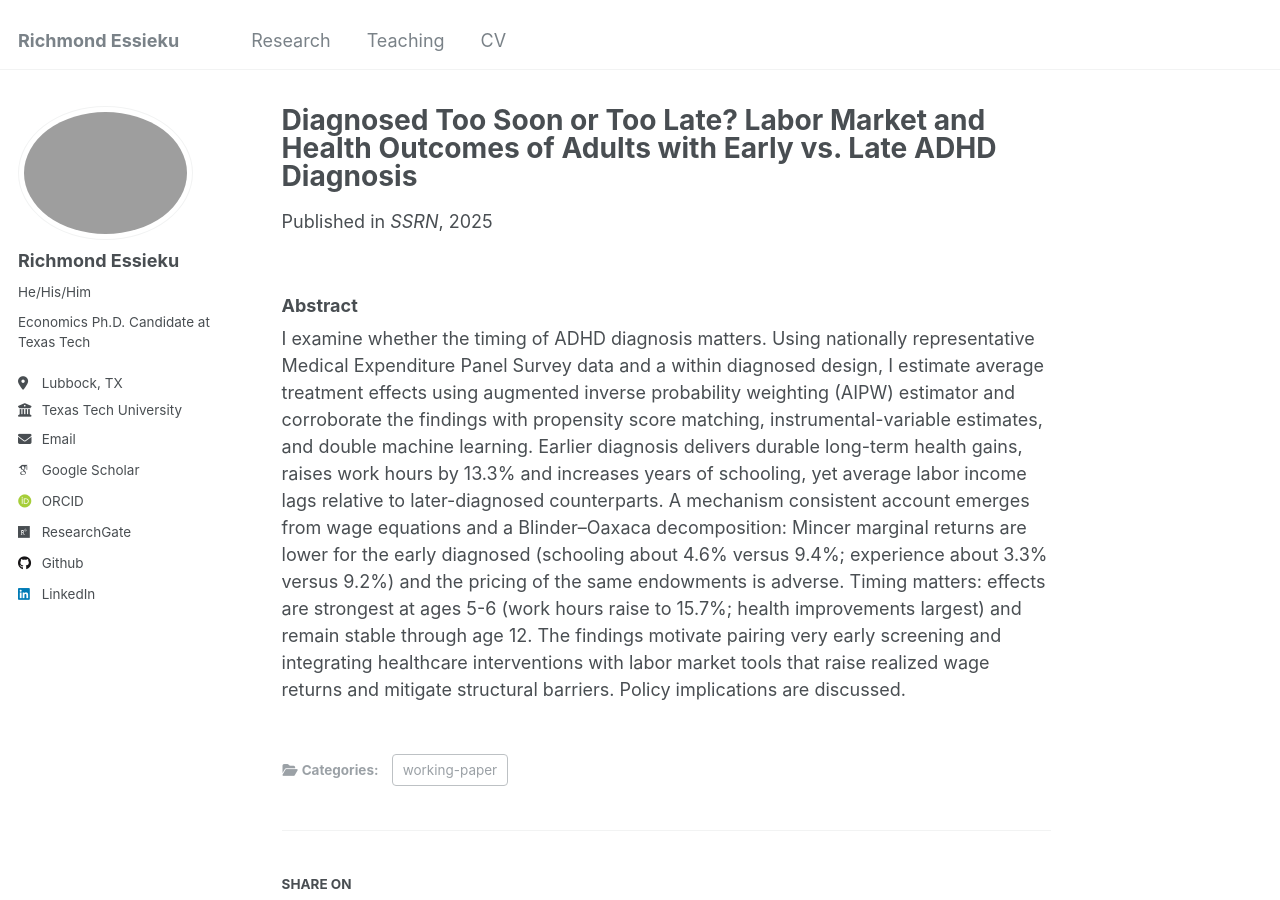
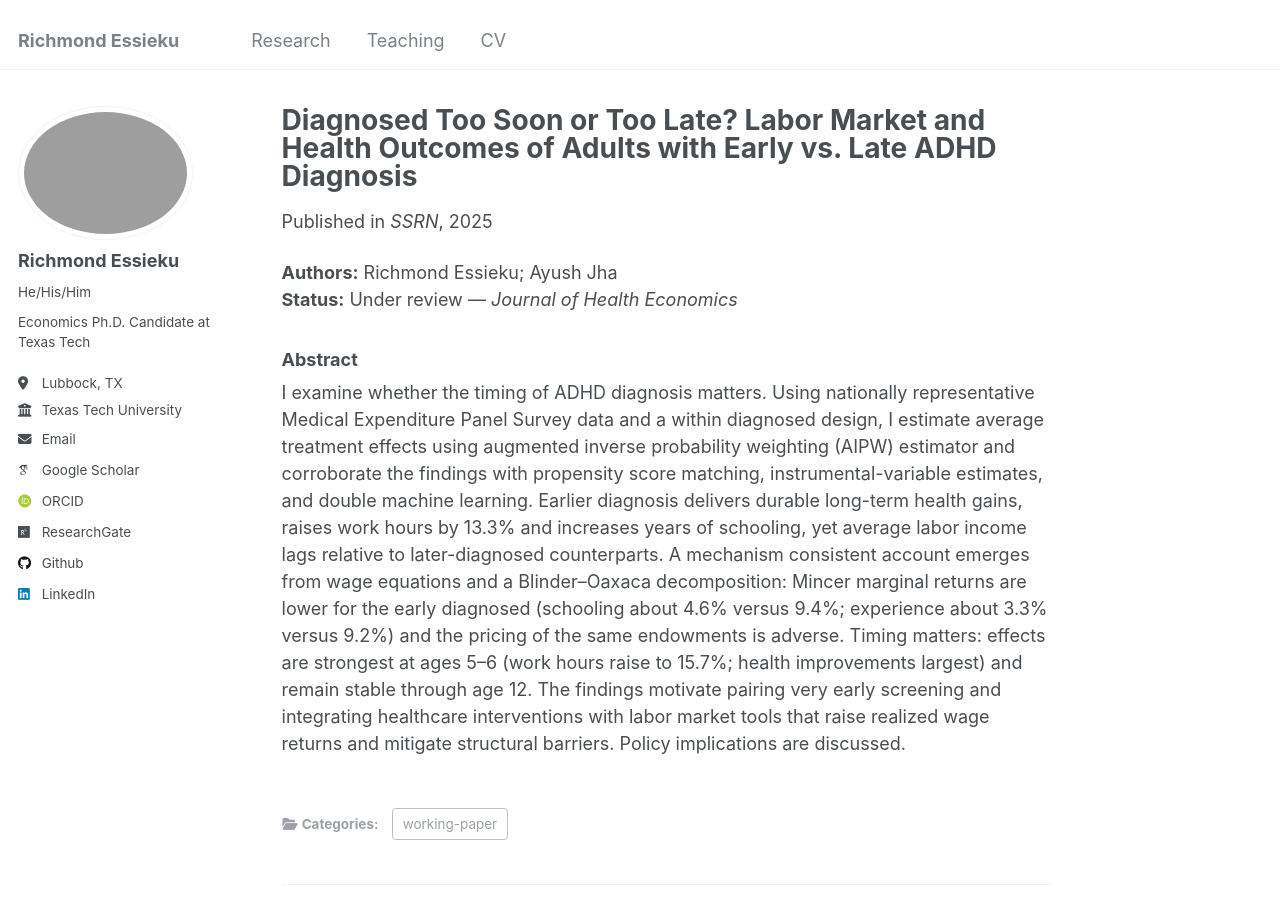
Before and after one commit to essieku/essieku.github.io, a Jekyll site: the page built from _publications/ADHD.md, in a window 1280 px wide and 900 px high. Built offline with Jekyll 4.4.1, drawn with Linux system fonts in a browser that asks for light colours; some web fonts are replaced.

Commit message:
Update ADHD.md

```diff
--- a/_publications/ADHD.md
+++ b/_publications/ADHD.md
@@ -2,15 +2,18 @@
 title: "Diagnosed Too Soon or Too Late? Labor Market and Health Outcomes of Adults with Early vs. Late ADHD Diagnosis"
 collection: publications
 category: working-paper
-permalink: /publication/2024-09-23-cash-transfer-labor
-excerpt: 'This Job Market Paper quantifies the payoff to diagnosing ADHD earlier: better health, higher educational attainment, and more hours worked, with the largest gains at ages 5–6. The catch is that weaker wage pricing of the same human capital leaves earnings behind relative to later diagnosed peers. The path forward is to pair early screening with labor market policies that raise realized wage returns so clinical gains translate into economic mobility. Click to read the full paper'
+permalink: /publication/adhd
+excerpt: '<strong>Job Market Paper</strong> — This paper quantifies the payoff to diagnosing ADHD earlier: better health, higher educational attainment, and more hours worked, with the largest gains at ages 5–6. The catch is that weaker wage pricing of the same human capital leaves earnings behind relative to later diagnosed peers. The path forward is to pair early screening with labor-market policies that raise realized wage returns so clinical gains translate into economic mobility. <em>Click to read the full paper.</em>'
 date: 2025-09-23
 venue: 'SSRN'
-slidesurl: # 'https://papers.ssrn.com/sol3/papers.cfm?abstract_id=5452997'
+authors: 'Richmond Essieku; Ayush Jha'
+status: 'Under review — Journal of Health Economics'
 paperurl: 'https://papers.ssrn.com/sol3/papers.cfm?abstract_id=5452997'
-
-
+# slidesurl: 'https://papers.ssrn.com/sol3/papers.cfm?abstract_id=5452997'
 ---
 
+**Authors:** Richmond Essieku; Ayush Jha
+**Status:** Under review — *Journal of Health Economics*
+
 ### Abstract
-I examine whether the timing of ADHD diagnosis matters. Using nationally representative Medical Expenditure Panel Survey data and a within diagnosed design, I estimate average treatment effects using augmented inverse probability weighting (AIPW) estimator and corroborate the findings with propensity score matching, instrumental-variable estimates, and double machine learning. Earlier diagnosis delivers durable long-term health gains, raises work hours by 13.3% and increases years of schooling, yet average labor income lags relative to later-diagnosed counterparts. A mechanism consistent account emerges from wage equations and a Blinder–Oaxaca decomposition: Mincer marginal returns are lower for the early diagnosed (schooling about 4.6% versus 9.4%; experience about 3.3% versus 9.2%) and the pricing of the same endowments is adverse. Timing matters: effects are strongest at ages 5-6 (work hours raise to 15.7%; health improvements largest) and remain stable through age 12. The findings motivate pairing very early screening and integrating healthcare interventions with labor market tools that raise realized wage returns and mitigate structural barriers. Policy implications are discussed.
+I examine whether the timing of ADHD diagnosis matters. Using nationally representative Medical Expenditure Panel Survey data and a within diagnosed design, I estimate average treatment effects using augmented inverse probability weighting (AIPW) estimator and corroborate the findings with propensity score matching, instrumental-variable estimates, and double machine learning. Earlier diagnosis delivers durable long-term health gains, raises work hours by 13.3% and increases years of schooling, yet average labor income lags relative to later-diagnosed counterparts. A mechanism consistent account emerges from wage equations and a Blinder–Oaxaca decomposition: Mincer marginal returns are lower for the early diagnosed (schooling about 4.6% versus 9.4%; experience about 3.3% versus 9.2%) and the pricing of the same endowments is adverse. Timing matters: effects are strongest at ages 5–6 (work hours raise to 15.7%; health improvements largest) and remain stable through age 12. The findings motivate pairing very early screening and integrating healthcare interventions with labor market tools that raise realized wage returns and mitigate structural barriers. Policy implications are discussed.
```
